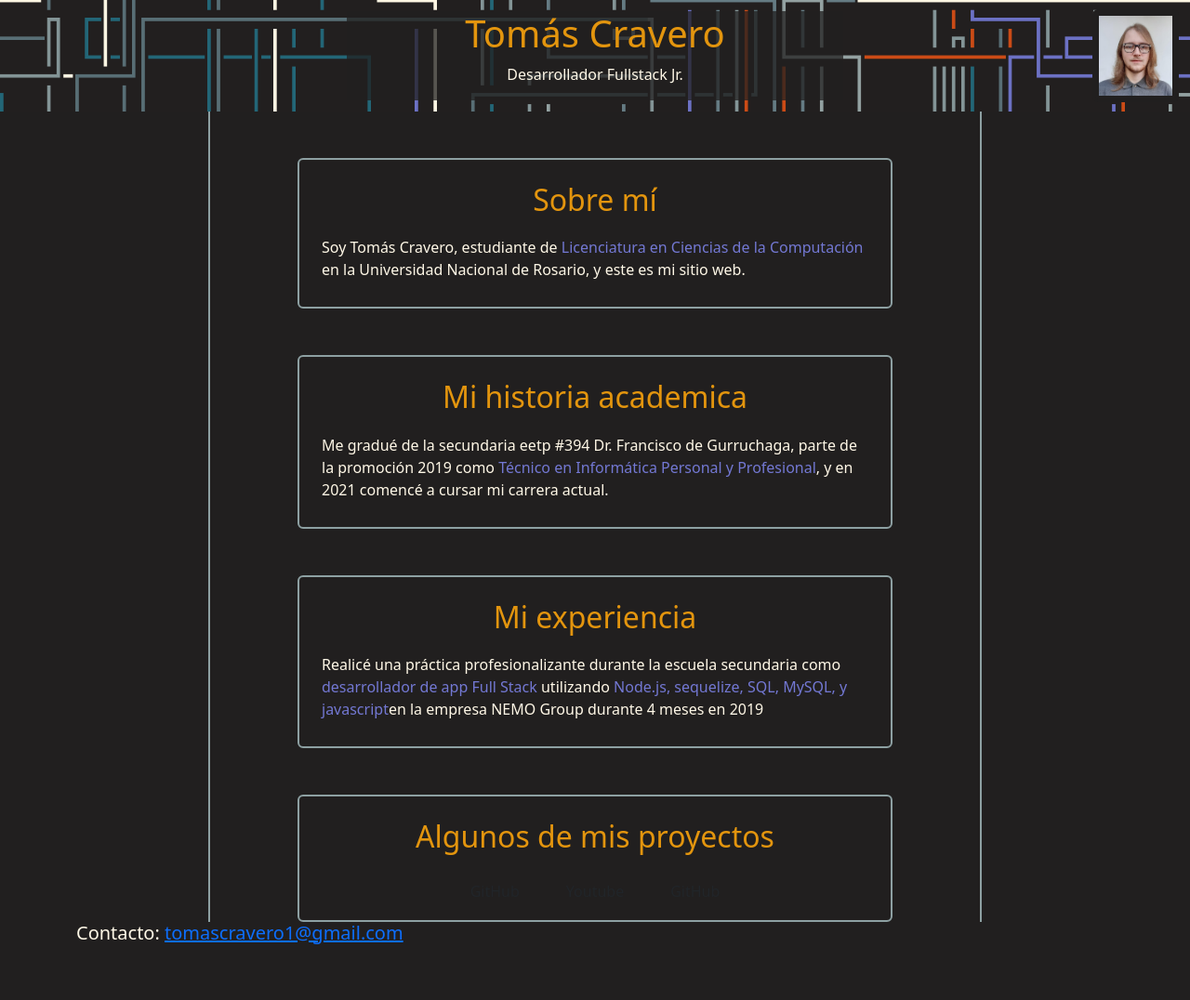
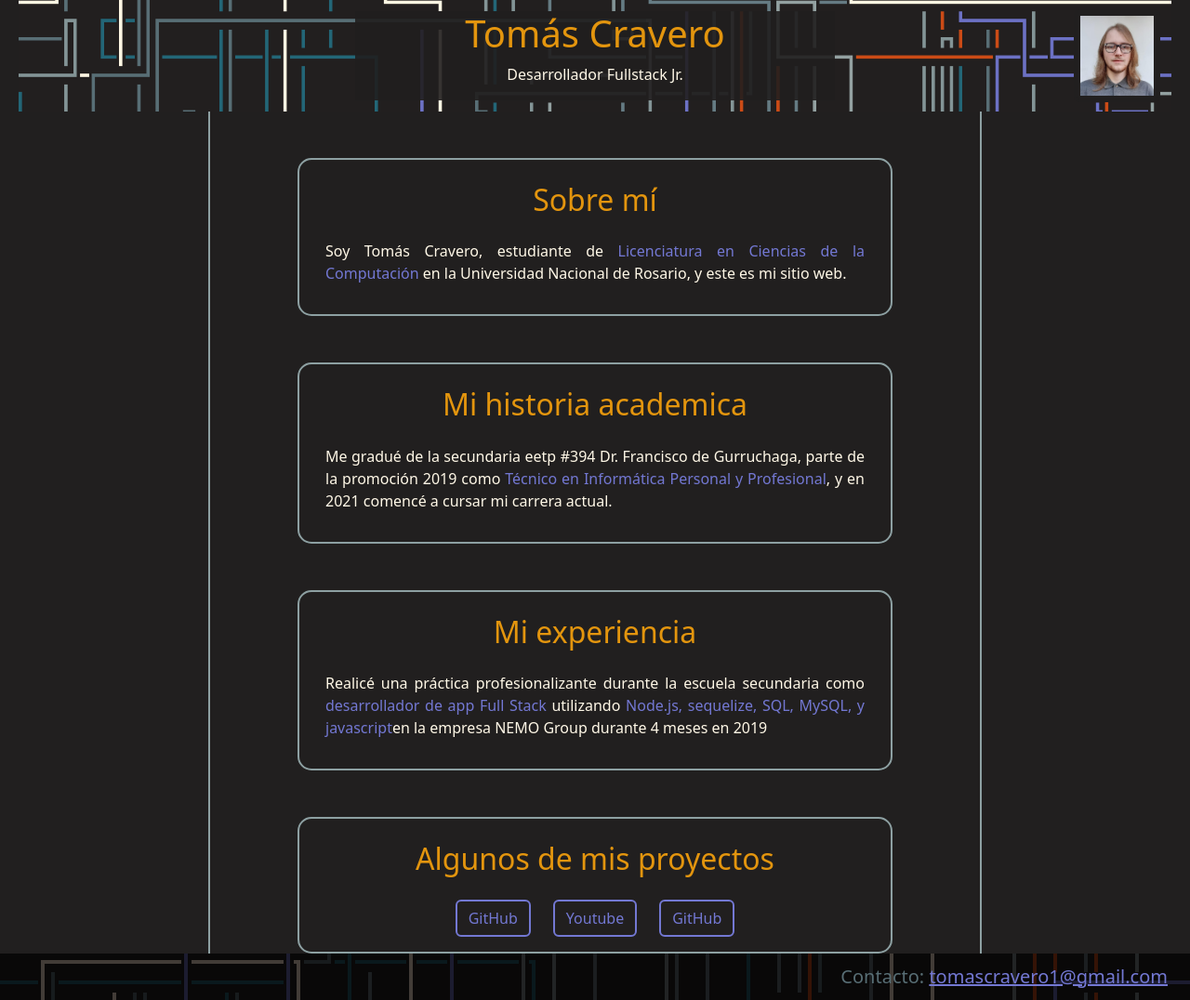
Before and after one commit to Toma-C/maqueta-estatica, a website: page index.html in a window 1280 px wide. Shown: the whole page at 93% size. Before the commit the page ends 1024 px from the top, so only its background shows below. Drawn offline with nearby package versions, Linux system fonts and the light colour scheme.

Commit message:
more styles

```diff
--- a/styles.css
+++ b/styles.css
@@ -12,7 +12,7 @@
     --my-red: #D54D15;
     --my-grey: #8DA0A2;
     --my-blue: #7378D3;
-    --my-darkblue: #236C7F;
+    --my-darkblue: #002b36;
 }
 
 html body {
@@ -30,11 +30,21 @@ h2 {
     color: var(--my-highlight-color);
 }
 
+h5 {
+    color: var(--my-secondary-color);
+}
+
+a {
+    color: var(--my-blue);
+}
+
 .header {
     display: grid;
     background-image: url("./img/banner.png");
     min-width: 100vw;
     min-height: 15vh;
+    border-left: 20px solid var(--my-bg-color);
+    border-right: 20px solid var(--my-bg-color);
     background-size: cover;
     background-position: center;
     background-repeat: no-repeat;
@@ -49,19 +59,22 @@ h2 {
 }
 
 .bg-dark {
-    --bs-bg-opacity: .75;
+    --bs-bg-opacity: .9;
     background-color: rgba(33, 31, 31, var(--bs-bg-opacity)) !important;
 }
 
 .card {
     margin-top: 50px;
     padding-top: 1.5em;
+    padding-left: 0px;
+    padding-right: 0px;
     align-content: center;
     align-items: center;
     background-color: var(--my-bg-color);
     color: var(--my-text-color);
     border-width: 2px;
     border-color: var(--my-grey);
+    border-radius: 15px;
     max-width: 50vw;
     min-width: 300px;
 
@@ -69,10 +82,20 @@ h2 {
 
 .highlight {
     color: var(--my-blue);
+
 }
 
 .card-body {
-    padding: 0.75em;
+    margin-left: 0.75em;
+    margin-right: 0.75em;
+    text-align: justify;
+}
+
+.card-footer {
+    min-height: 2em;
+    width: 100%;
+    background-color: var(--my-grey);
+    color: var(--my-bg-color);
 }
 
 .main-content {
@@ -82,3 +105,20 @@ h2 {
     border-left: 2px solid var(--my-grey);
     border-right: 2px solid var(--my-grey);
 }
+
+.btn {
+    color: var(--my-blue);
+    border-width: 2px;
+    border-color: var(--my-blue);
+}
+
+footer {
+    display: grid;
+    padding-top: 0.5em;
+    align-content: center;
+    justify-content: right;
+    min-height: 50px;
+    background-color: var(--my-bg-color);
+    background-image: url("./img/banner.png");
+    background-blend-mode: overlay;
+}
```
